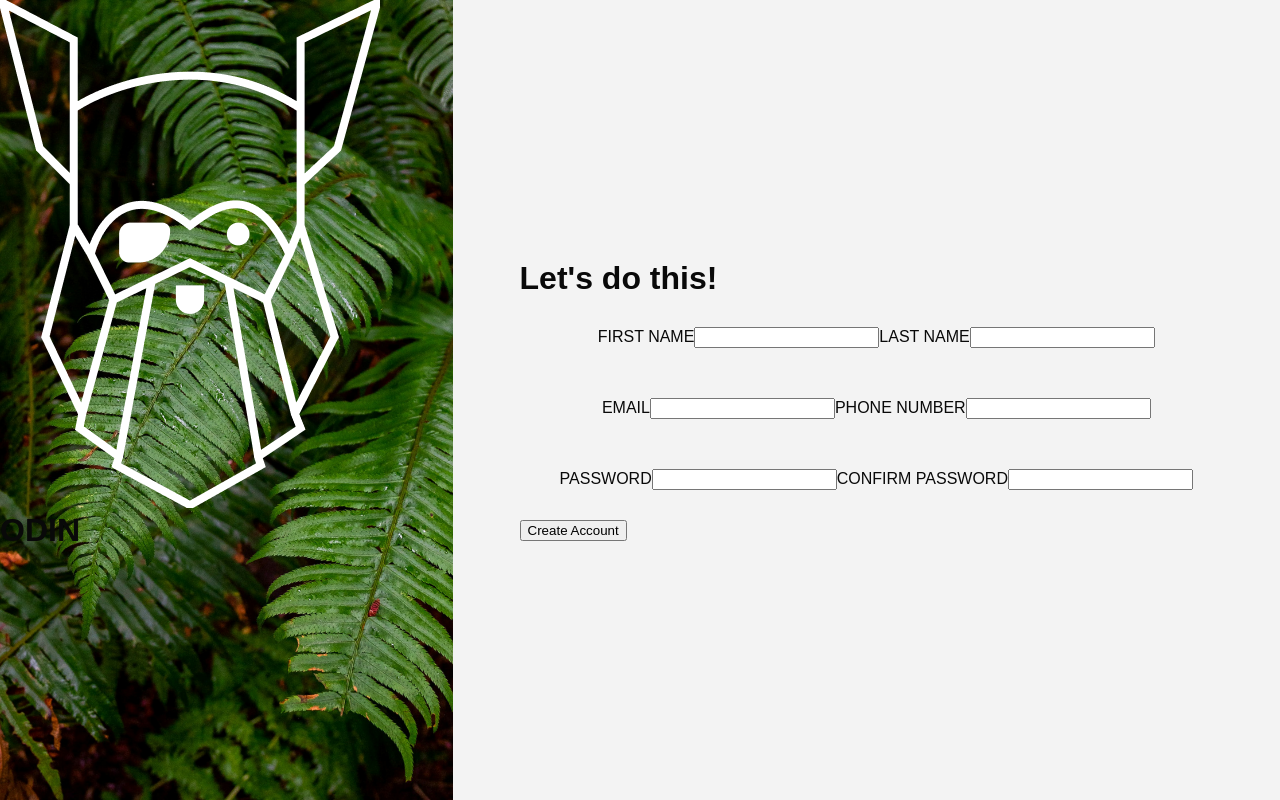
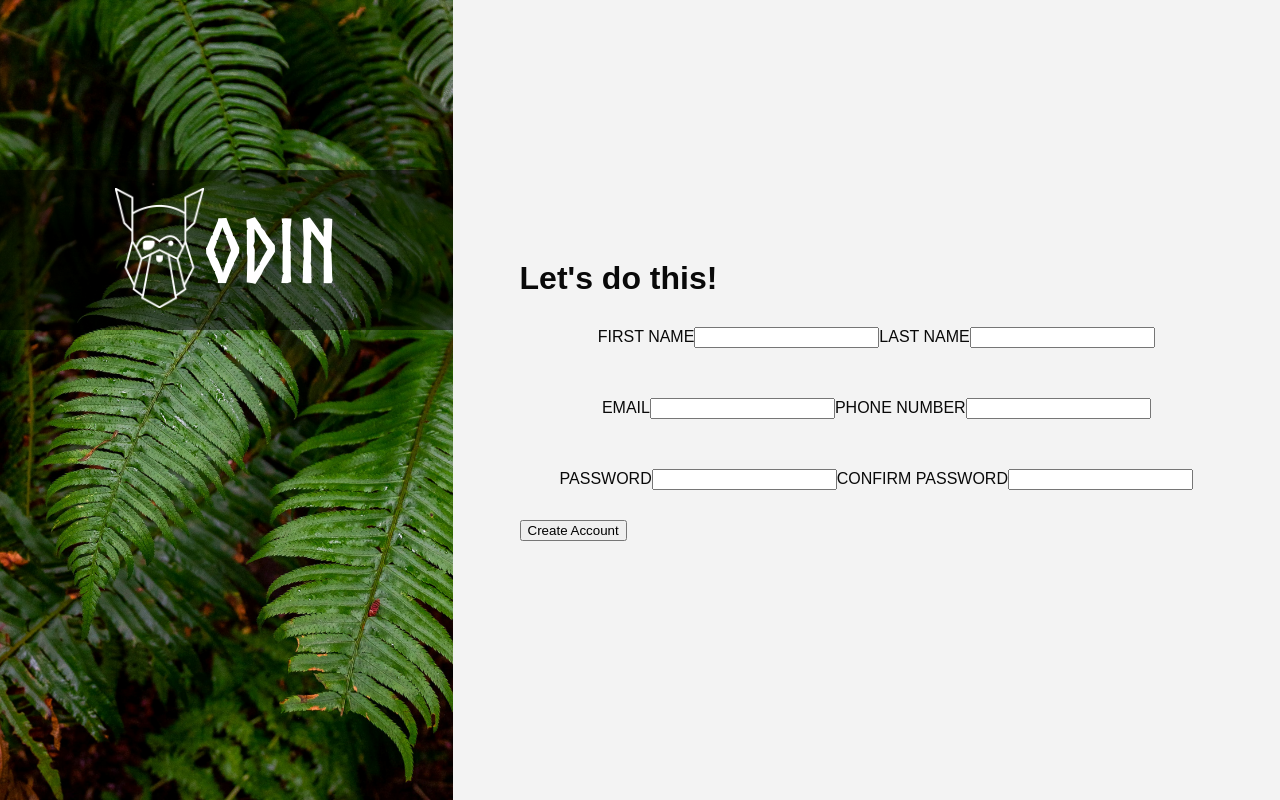
Before and after one commit to dreadlord-sedai/Form-css-TOP, a plain HTML site: page index.html in a window 1280 px wide. Drawn offline with Linux system fonts and the light colour scheme; files whose address does not match are found by name.

Commit message:
Add Logo

```diff
--- a/assets/styles.css
+++ b/assets/styles.css
@@ -34,7 +34,12 @@ body {
     justify-content: center;
 }
 
-h1, h2, h3, h4, h5, h6 {
+h1,
+h2,
+h3,
+h4,
+h5,
+h6 {
     margin: 0;
     padding: 0;
 }
@@ -47,16 +52,53 @@ a {
 .background-image {
 
     height: 100vh;
-    width:700px;
+    width: 700px;
     background-image: url('./background.jpg');
     background-size: cover;
     background-position: center;
     z-index: -1;
+    align-items: center;
+    justify-content: center;
+    display: flex;
+}
+
+.overlay {
+    display: flex;
+    flex-direction: column;
+    align-items: center;
+    justify-content: center;
+    width: 100%;
+    height: 20vh;
+    background-color: rgba(0, 0, 0, 0.5);
+    margin-bottom: 300px;
+}
+
+.logo {
+    display: flex;
+    align-items: center;
+    justify-content: center;
+    width: 100%;
+    height: 100px;
+    margin-bottom: 20px;
+}
+
+.logo img {
+    margin-top: 15px;
+    width: auto;
+    height: 120px;
+}
+
+.logo h1 {
+    color: var(--color-white);
+    font-family: 'Norse', sans-serif;
+    font-size: 5.5rem;
+    text-align: center;
+    margin-top: 20px;
 }
 
 .container {
     display: flex;
-    flex-direction:column;
+    flex-direction: column;
     align-items: center;
     justify-content: center;
     width: 100%;
```
